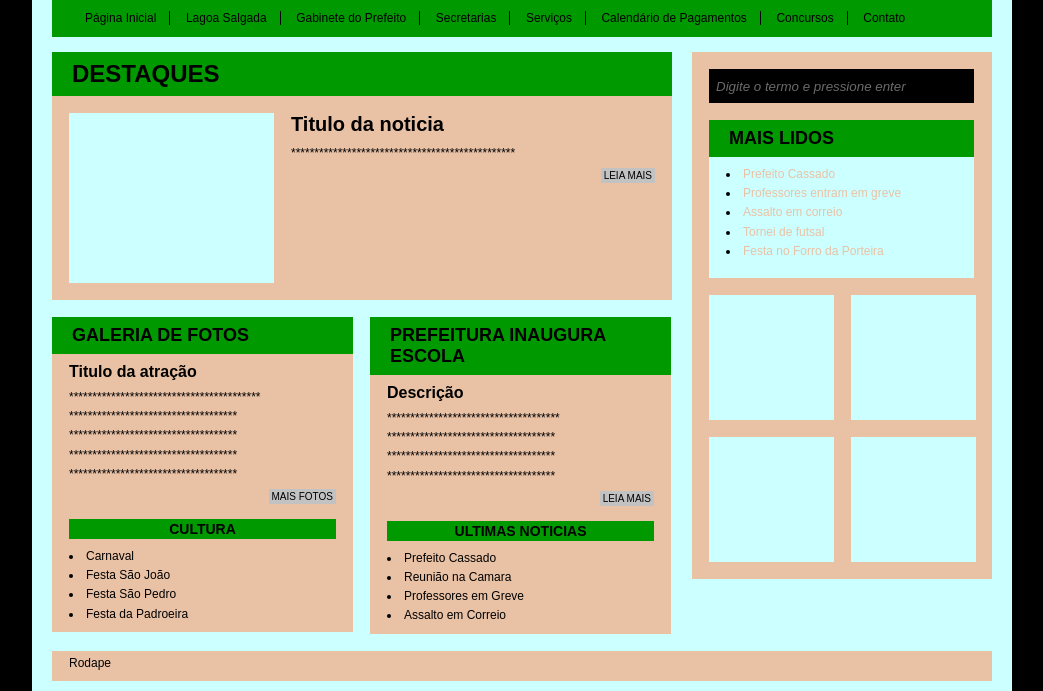
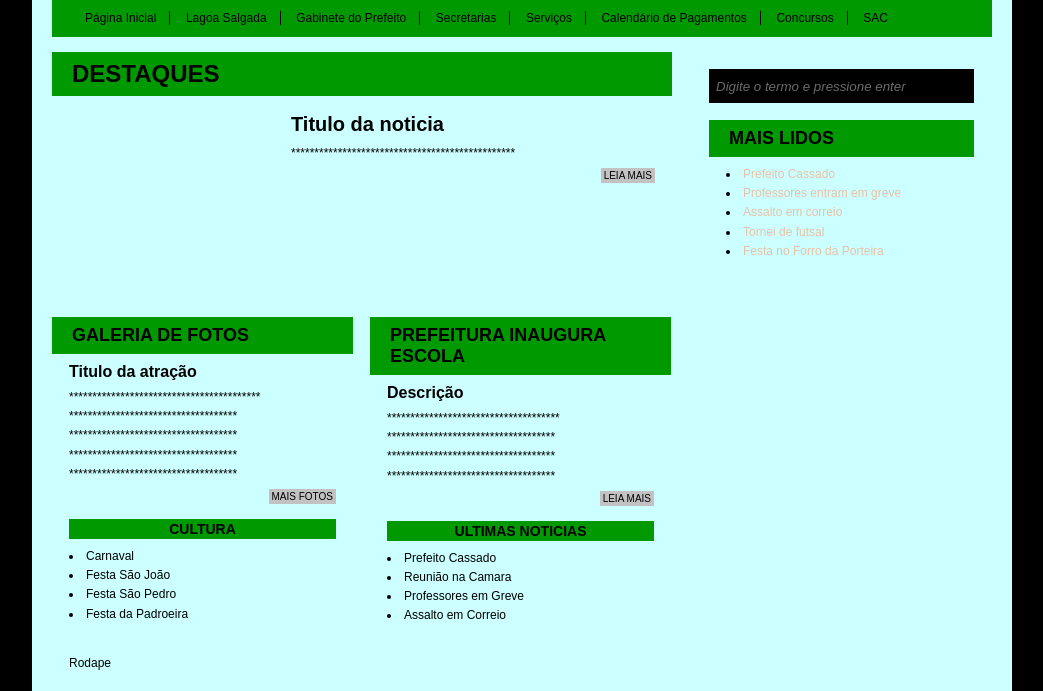
Before and after one commit to juscelino/projeto_final, a PHP site: page / in a window 1280 px wide. Shown: the part 136-827 px from the top of the page, without its empty margins (118-1161 px from the left). Run offline with PHP 8.4, Linux system fonts and the light colour scheme.

```diff
--- a/index.php
+++ b/index.php
@@ -22,7 +22,7 @@
                                 <li><a href="#" title="Serviços">Serviços</a></li>
                                 <li><a href="#" title="Calendário de Pagamentos">Calendário de Pagamentos</a></li>
                                 <li><a href="#" title="Concursos">Concursos</a></li>
-				<li><a href="#" title="Contato">Contato</a></li>
+				<li><a href="#" title="SAC">SAC</a></li>
             </ul>
         </div>
 
--- a/style.css
+++ b/style.css
@@ -20,11 +20,11 @@ ul, ol{list-style:none;}
 
 .anuncios-div, .chamadas-div, .destaques-div, .dir-div, .esq-div, .foto-destaque, .rodape-div{position:relative; float:left;}
 
-.chamadas-div{width:301px; height:auto; background-color:#E9C2A6; margin-top:17px; padding-bottom:8px;}
+.chamadas-div{width:301px; height:auto; background-color:#CCFFFF; margin-top:17px; padding-bottom:8px;}
 
-.destaques-div{width:620px; height:auto; background:#E9C2A6; padding-bottom:17px;}
+.destaques-div{width:620px; height:auto; background:#CCFFFF; padding-bottom:17px;}
 
-.dir-div{width:283px; height:auto; background:#E9C2A6; padding:0 0 17px 17px;}
+.dir-div{width:283px; height:auto; background:#CCFFFF; padding:0 0 17px 17px;}
 
 .foto-destaque{width:205px; height:170px; background:#CFF; margin:17px 17px 0 17px; display:inline;}
 
@@ -36,7 +36,7 @@ ul, ol{list-style:none;}
 
 .menu-div{width:900px; height:auto; background:#009900; padding:12px 20px; margin-bottom:15px;}
 
-.rodape-div{width:940px; height:30px; background-color:#E9C2A6; color:#CFF; margin-top:17px;}
+.rodape-div{width:940px; height:30px; background-color:#CCFFFF; color:#CFF; margin-top:17px;}
 
 .topo-div{width:940px; height:135px; background-color:#E9C2A6; background-image: url(img/capa.png);}
 
```
Also changed, not shown: calendario pagamento.php (added, +7 -0 lines), concursos.php (added, +7 -0 lines), contato.php (added, +7 -0 lines), secretarias.php (added, +7 -0 lines), serviços.php (added, +7 -0 lines), img/capa.bmp (deleted), img/capa.png (deleted), 1 other file.
